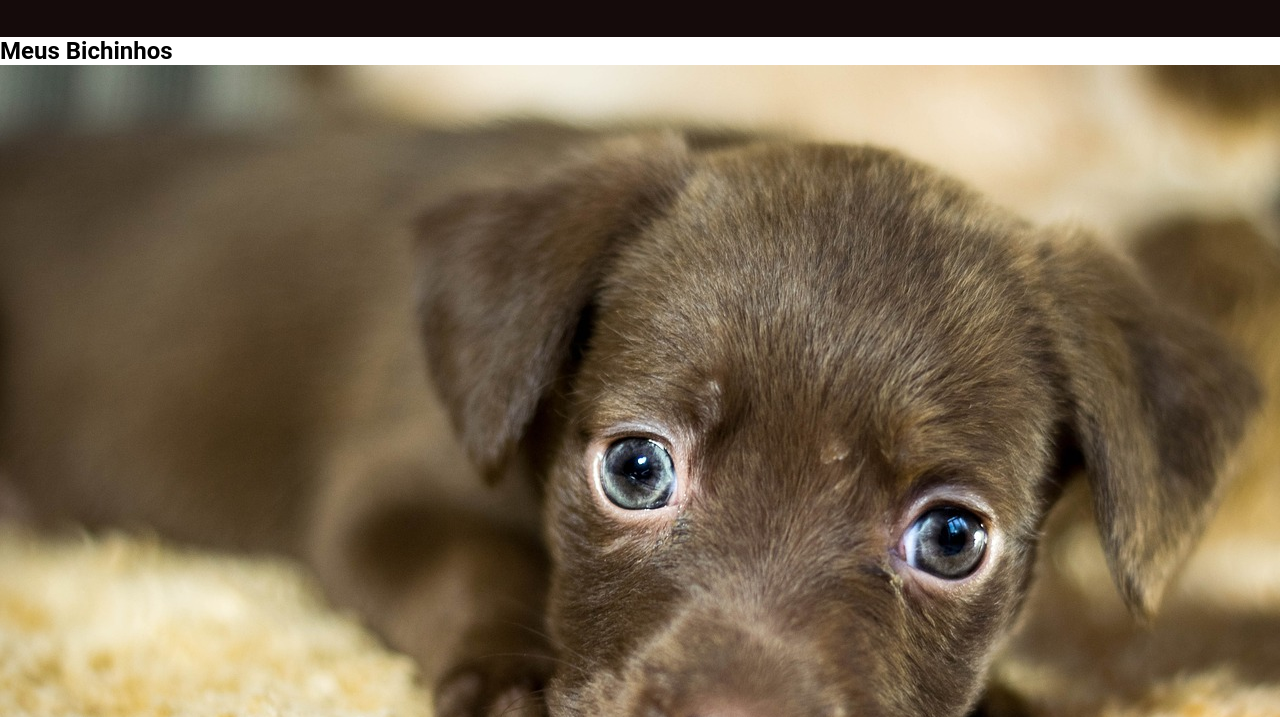
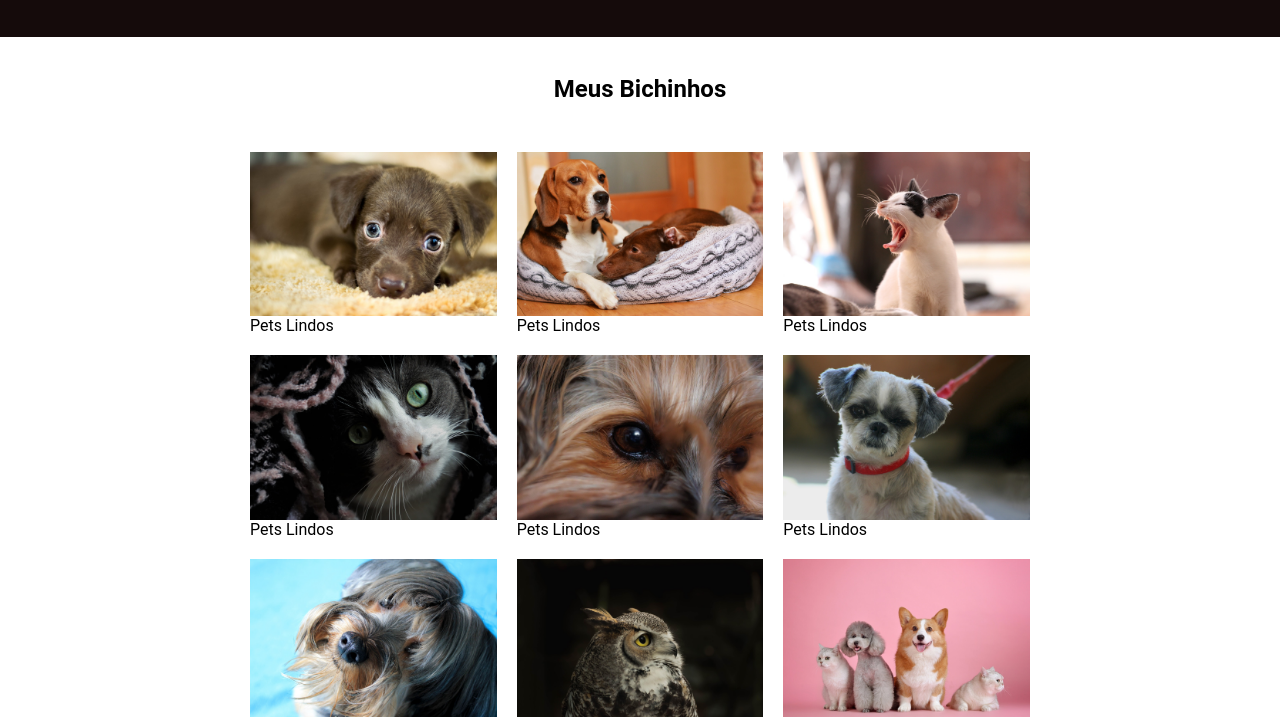
Before and after one commit to 1TDSPL-2024/exemplo-flex, a plain HTML site: page index.html in a window 1280 px wide. Shown: the part 83-800 px from the top of the page. Drawn offline with Linux system fonts and the light colour scheme.

Commit message:
Galeria de Fotos com Flexbox

```diff
--- a/css/estilo.css
+++ b/css/estilo.css
@@ -45,3 +45,30 @@ a{
 .link a:hover{
   background-color: tomato;
 }
+
+#titulo{
+  text-align: center;
+  margin: 3%;
+}
+
+.pets{
+  display: flex;
+  flex-wrap: wrap;
+  max-width: 800px;
+  margin: 0 auto;
+
+}
+
+.pets figure{
+  /* flex-grow: 1;
+  flex-shrink: 1;
+  flex-basis: 200px; */
+  flex: 1 1 200px;
+  /*flex-grow flex-shrink flex-basis*/
+  margin: 10px;
+}
+
+.pets figure img{
+  max-width: 100%;
+  display: block;
+}
```
